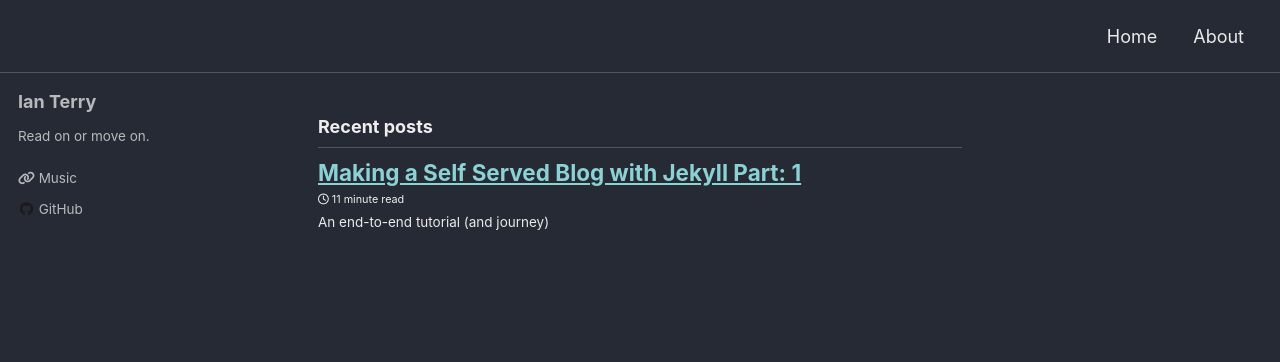
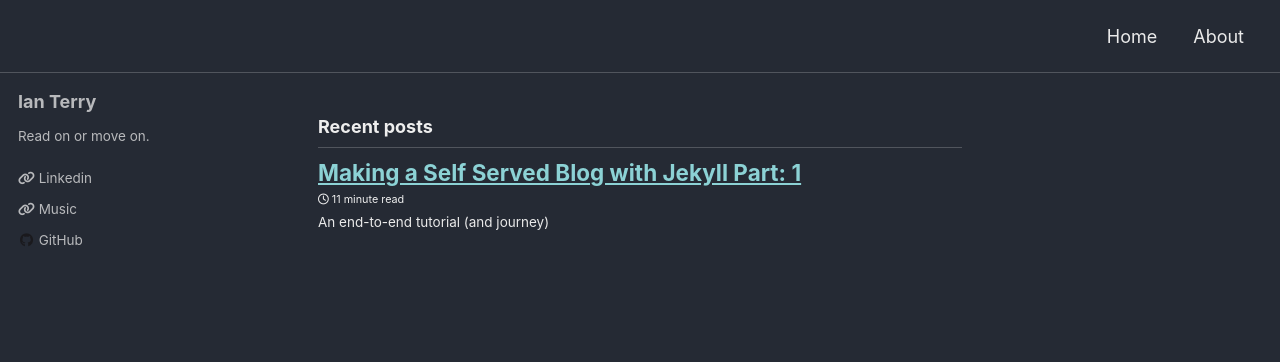
Before and after one commit to icterry/ianterry.io, a Jekyll site: the page built from index.html, in a window 1280 px wide. Shown: the top 362 px of the page. Built offline with Jekyll 4.4.1, drawn with Linux system fonts in a browser that asks for light colours; cached includes are drawn as plain includes; nearby versions of some CDN libraries; the list of posts is cut into pages by our own code.

Commit message:
added linkedin link

```diff
--- a/_config.yml
+++ b/_config.yml
@@ -100,8 +100,9 @@ author:
   email            :
   links:
     - label: "Linkedin"
-      icon: "fas fa-fw fa-envelope-square"
-      # url: mailto:your.name@email.com
+      #icon: "fas fa-fw fa-envelope-square"
+      icon: "fas fa-fw fa-link"
+      url: "https://www.linkedin.com/in/ian-terry/"
     - label: "Music"
       icon: "fas fa-fw fa-link"
       url: "https://song.link/FSZnsMdnZQsXF"
```
